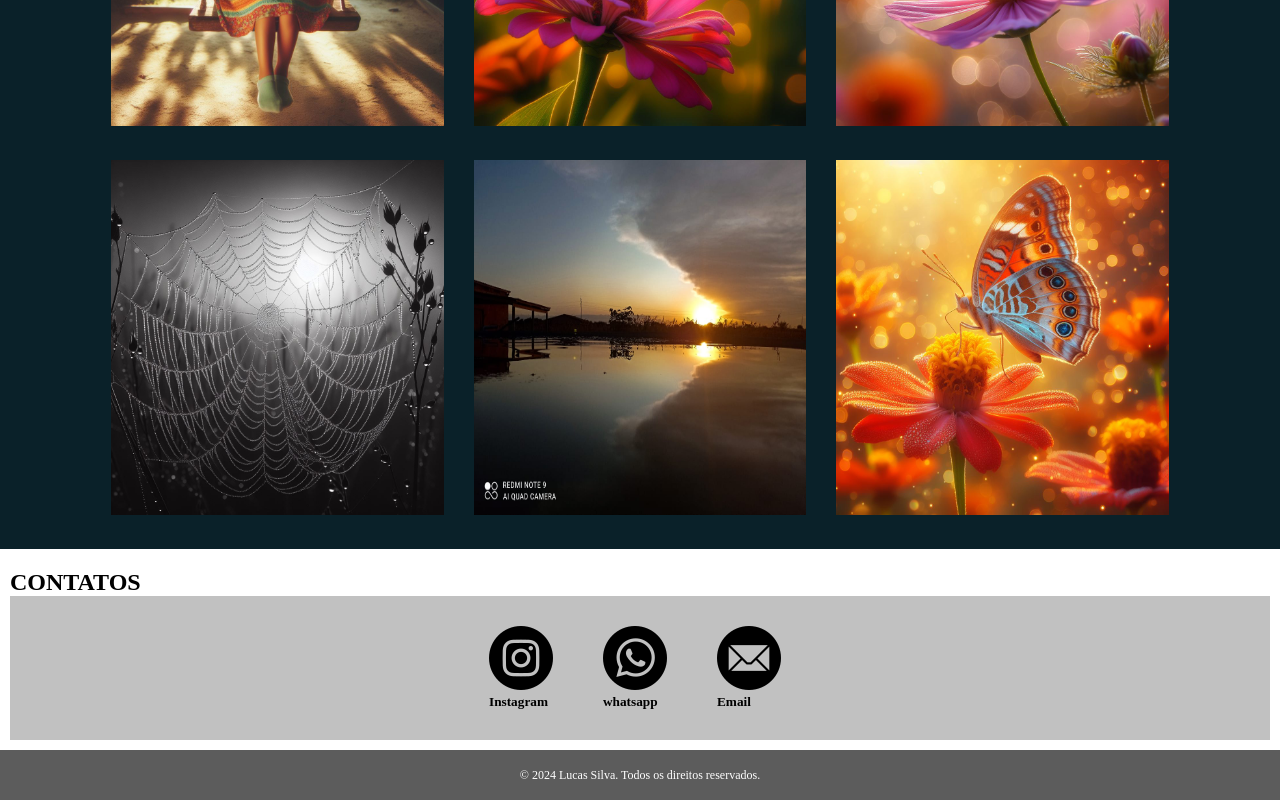
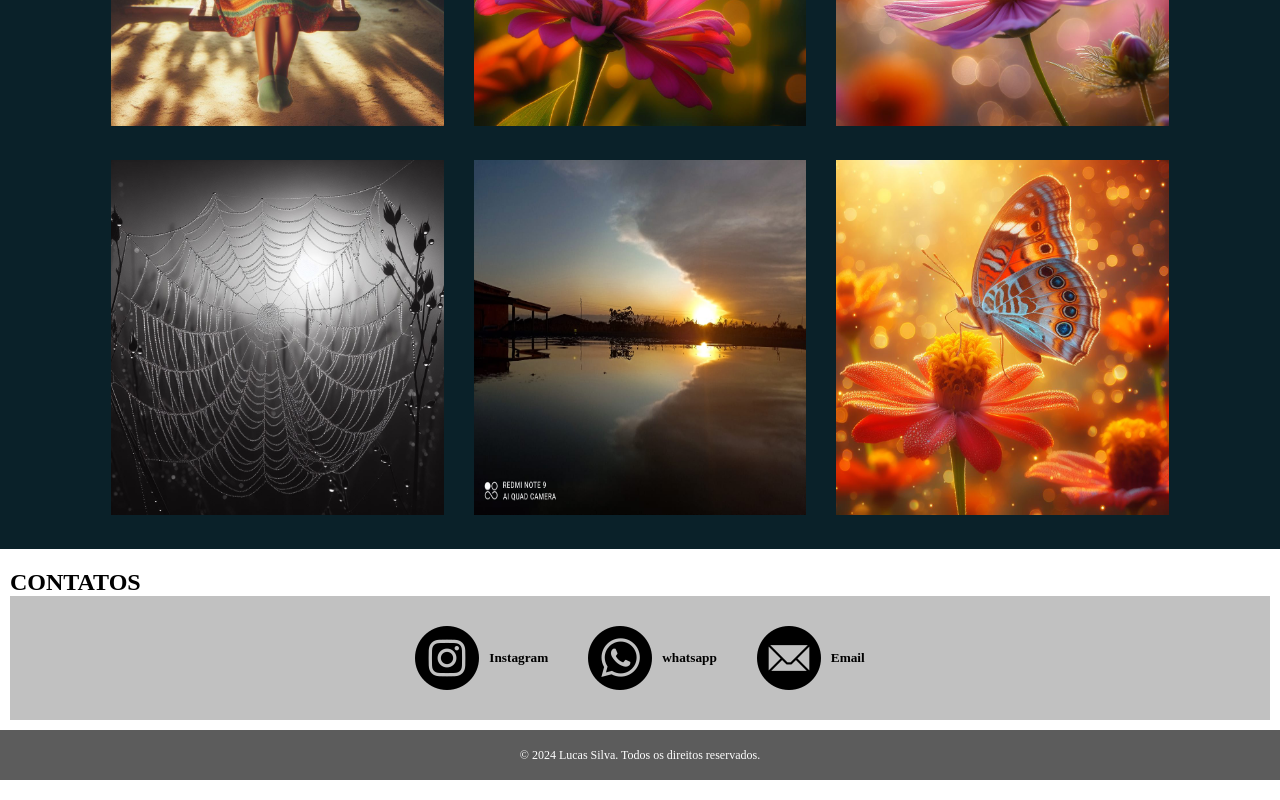
Before and after one commit to RianReisNeiva/Portif-lio-de-fotografias-, a plain HTML site: page index.html in a window 1280 px wide. Shown: the part 1584-2384 px from the top of the page. Drawn offline with Linux system fonts and the light colour scheme; files whose address does not match are found by name.

Commit message:
Update style.css

```diff
--- a/style.css
+++ b/style.css
@@ -166,6 +166,10 @@ footer{
 .contatos-items img{
     padding-right: 10px;
 }
+.contatos-items a{
+    display: flex;
+    align-items: center;
+}
 
 
 /*designer para mobile*/
```
